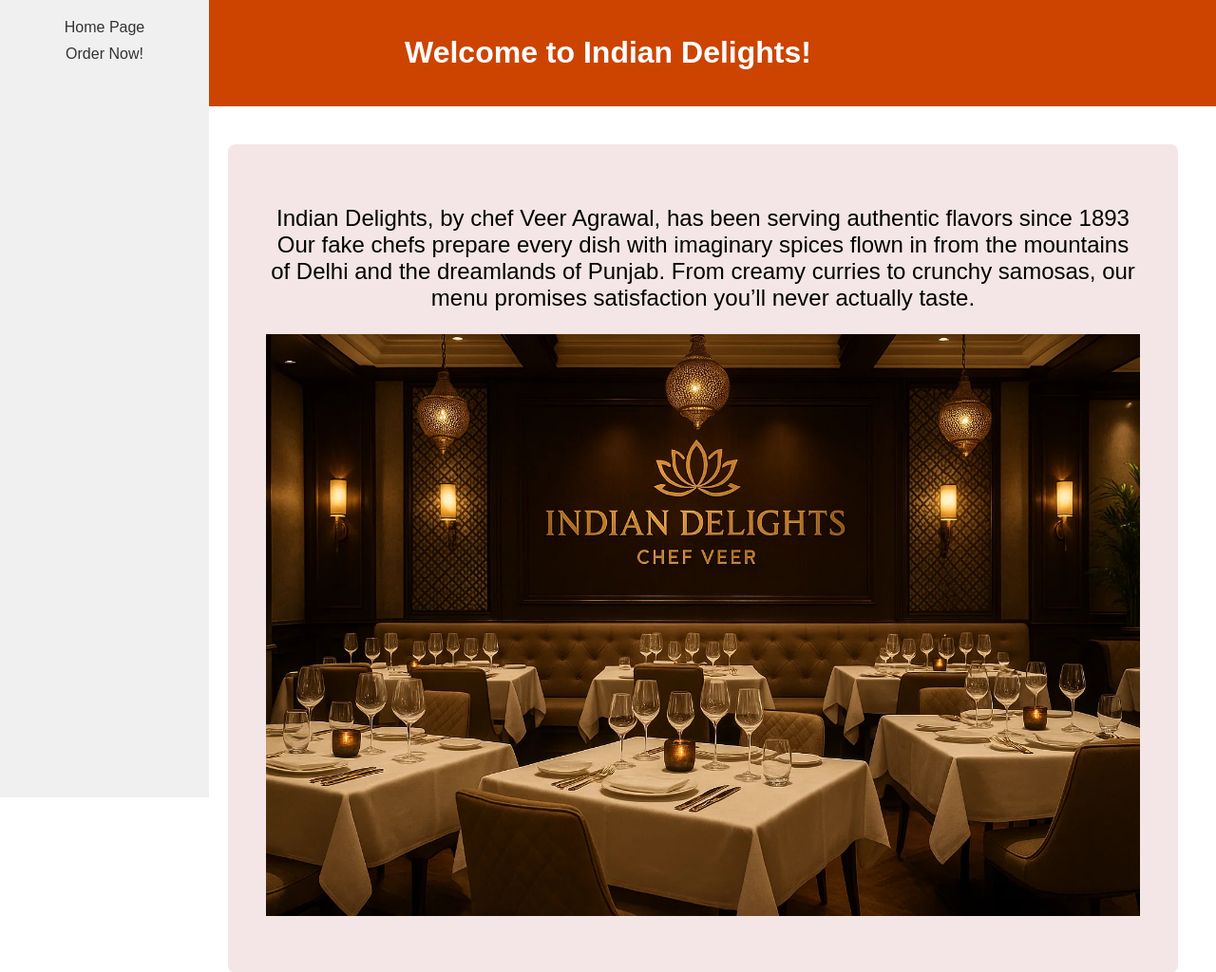
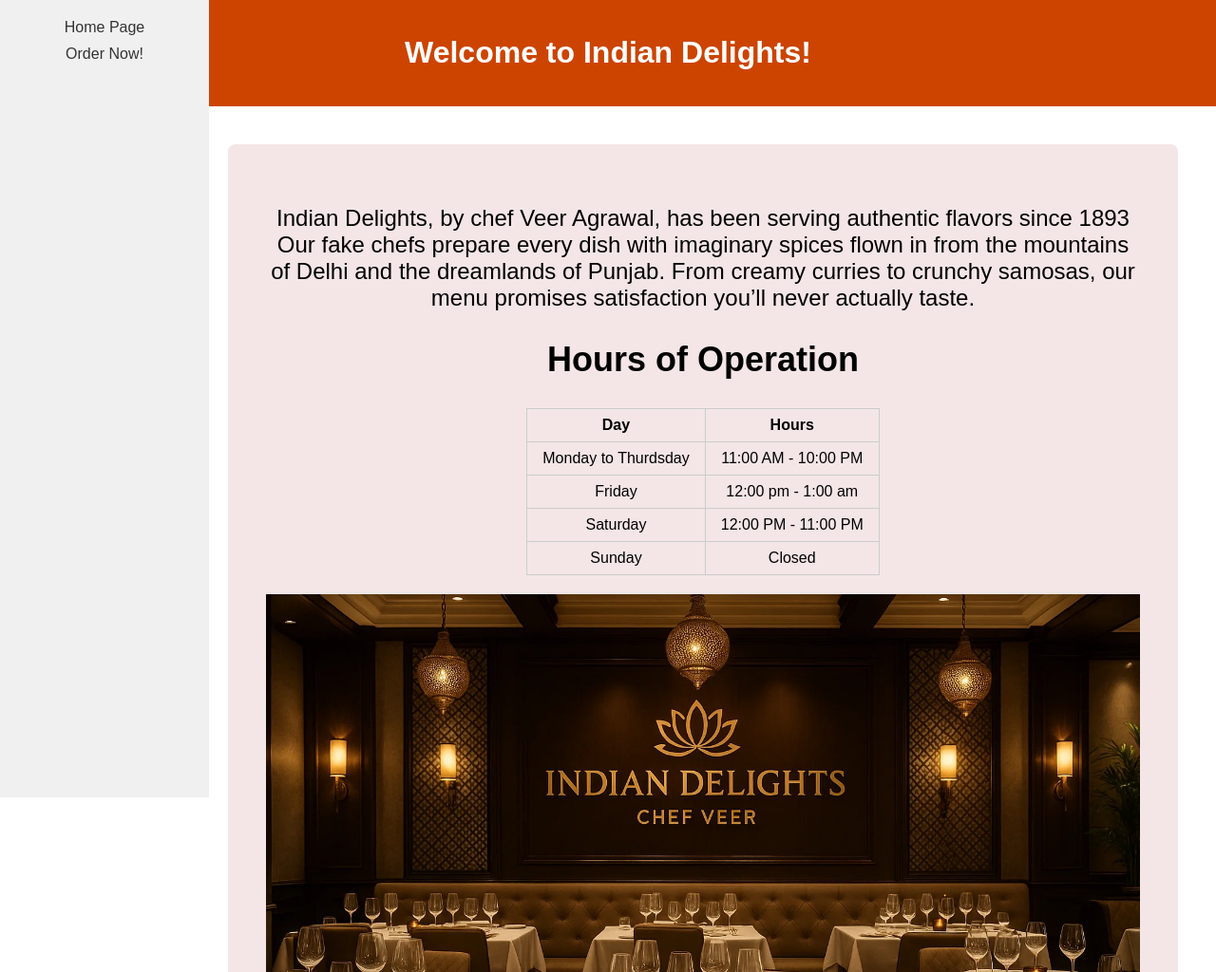
Before and after one commit to VeerAgrawal/cs412, a Django app: page /restaurant/ in a window 1280 px wide. Shown: the top 1024 px of the page at 95% size. Run offline with Django 5.2, Linux system fonts and the light colour scheme.

Commit message:
added Docstrings/Header comments + Added Hours of Operetion for restruant app

```diff
--- a/restaurant/templates/restaurant/main.html
+++ b/restaurant/templates/restaurant/main.html
@@ -1,3 +1,9 @@
+<!--
+File: main.html
+Author: Veer Agrawal (veer1@bu.edu), 5/27/2025
+Description: Homepage template for Indian Delights.
+-->
+
 {% extends 'restaurant/base.html' %}
 {% load static %}
 
@@ -9,6 +15,14 @@
 Our fake chefs prepare every dish with imaginary spices flown in from the mountains of Delhi and the dreamlands of Punjab.
 From creamy curries to crunchy samosas, our menu promises satisfaction you’ll never actually taste. </p>
 
+<h2>Hours of Operation</h2>
+<table class="hours-table">
+      <tr><th>Day</th><th>Hours</th></tr>
+      <tr><td>Monday to Thurdsday</td><td>11:00 AM - 10:00 PM</td></tr>
+      <tr><td>Friday</td><td>12:00 pm - 1:00 am</td></tr>
+      <tr><td>Saturday</td><td>12:00 PM - 11:00 PM</td></tr>
+      <tr><td>Sunday</td><td>Closed</td></tr>
+</table>
 
 <div class="image">
    <img src="{% static 'images/' %}restaurantImage.png" alt="image">
--- a/restaurant/templates/restaurant/order.html
+++ b/restaurant/templates/restaurant/order.html
@@ -1,3 +1,9 @@
+<!--
+File: order.html
+Author: Veer Agrawal (veer1@bu.edu), 5/27/2025
+Description: HTML template for ordering form.
+-->
+
 {% extends 'restaurant/base.html' %}
 {% load static %}
 
--- a/restaurant/urls.py
+++ b/restaurant/urls.py
@@ -1,3 +1,7 @@
+# File: urls.py
+# Author: Veer Agrawal (veer1@bu.edu), 5/27/2025
+# Description: URL patterns restaurant app.
+
 from django.urls import path
 from django.conf import settings
 from . import views
--- a/restaurant/views.py
+++ b/restaurant/views.py
@@ -1,3 +1,8 @@
+# File: views.py
+# Author: Veer Agrawal (veer1@bu.edu), 5/27/2025
+# Description: Logic for rendering the main homepage, order page, and a confirmation page.
+
+
 from django.shortcuts import render
 import datetime
 import time
@@ -6,6 +11,7 @@ import random
 # Create your views here.
 
 def home(request):
+    """Render the homepage with the current date."""
 
     template_name = "restaurant/main.html"
 
@@ -19,6 +25,9 @@ def home(request):
 
 
 def order(request):
+
+    """Render the order page with a randomly selected daily special."""
+
 
     template_name = "restaurant/order.html"
 
@@ -41,6 +50,7 @@ def order(request):
     return render(request, template_name, context)
 
 def confirmation(request):
+    """Process the order form, calculate total, and render confirmation page."""
 
     template_name = "restaurant/confirmation.html"
 
--- a/static/styles_restaurant.css
+++ b/static/styles_restaurant.css
@@ -1,3 +1,9 @@
+/*
+File: styles_restaurant.css
+Author: Veer Agrawal (veer1@bu.edu), 5/27/2025
+Description: Stylesheet for the restaurant app.
+*/
+
 body {
     margin: 0;
     font-family: Arial, sans-serif;
@@ -84,3 +90,15 @@ footer {
     color: #333;
     text-align: center;
 }
+
+.hours-table {
+    margin: 0 auto;
+    text-align: center;
+    border-collapse: collapse;
+}
+
+
+.hours-table th, .hours-table td {
+    padding: 8px 16px;
+    border: 1px solid #ccc;
+}
```
Also changed, not shown: restaurant/templates/restaurant/base.html (+6 -1 lines), restaurant/templates/restaurant/confirmation.html (+7 -1 lines), 1 other file.
